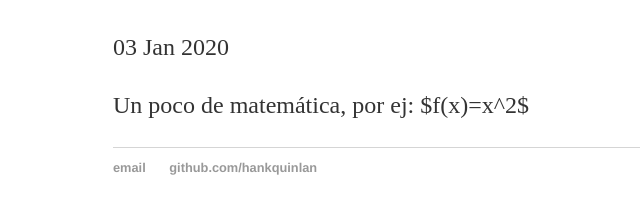
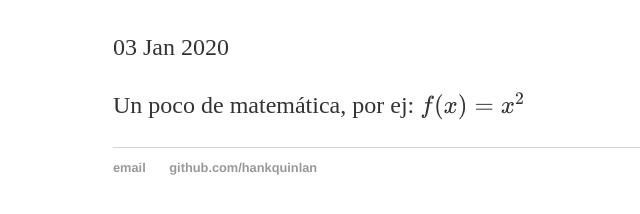
Before and after one commit to leolerena/leolerena.github.io, a Jekyll site: the page built from _posts/2020-01-03-primer-post.md, in a window 1280 px wide. Shown: the part 166-380 px from the top of the page, without its empty margins (79-719 px from the left). Built offline with Jekyll 4.4.1, drawn with Linux system fonts in a browser that asks for light colours; formulas are drawn with MathJax 3; part of the change alters nothing that is shown.

Commit message:
Update 2020-01-03-primer-post.md

```diff
--- a/_posts/2020-01-03-primer-post.md
+++ b/_posts/2020-01-03-primer-post.md
@@ -3,4 +3,7 @@ layout: post
 title: "prueba 1"
 date: 2020-01-03
 ---
+<style> code.has-jax {font: inherit; font-size: 0.9em; background: inherit; border: inherit; color: # </style> <script type="text/javascript" src="https://cdn.mathjax.org/mathjax/latest/MathJax.js?config=TeX-AMS-MML_HTMLorMML"> </script> <script type="text/x-mathjax-config"> MathJax.Hub.Config({ tex2jax: { inlineMath: [['$','$'], ['\\(','\\)']], displayMath: [['$$','$$']], scale: 10, minScaleAdjust: 10, processEscapes: true, processEnvironments: true, skipTags: ['script', 'noscript', 'style', 'textarea', 'pre'], TeX: { equationNumbers: { autoNumber: "AMS" }, extensions: ["AMSmath.js", "AMSsymbols.js"] } } }); </script> <script type="text/x-mathjax-config"> MathJax.Hub.Queue(function() { // Fix tags after MathJax finishes running. This is a // hack to overcome a shortcoming of Markdown. Discussion at // https://github.com/mojombo/jekyll/issues/199 var all = MathJax.Hub.getAllJax(), i; for(i = 0; i < all.length; i += 1) { all[i].SourceElement().parentNode.className += ' has-jax'; } }); </script>
+
+
 Un poco de matemática, por ej: $f(x)=x^2$
```
